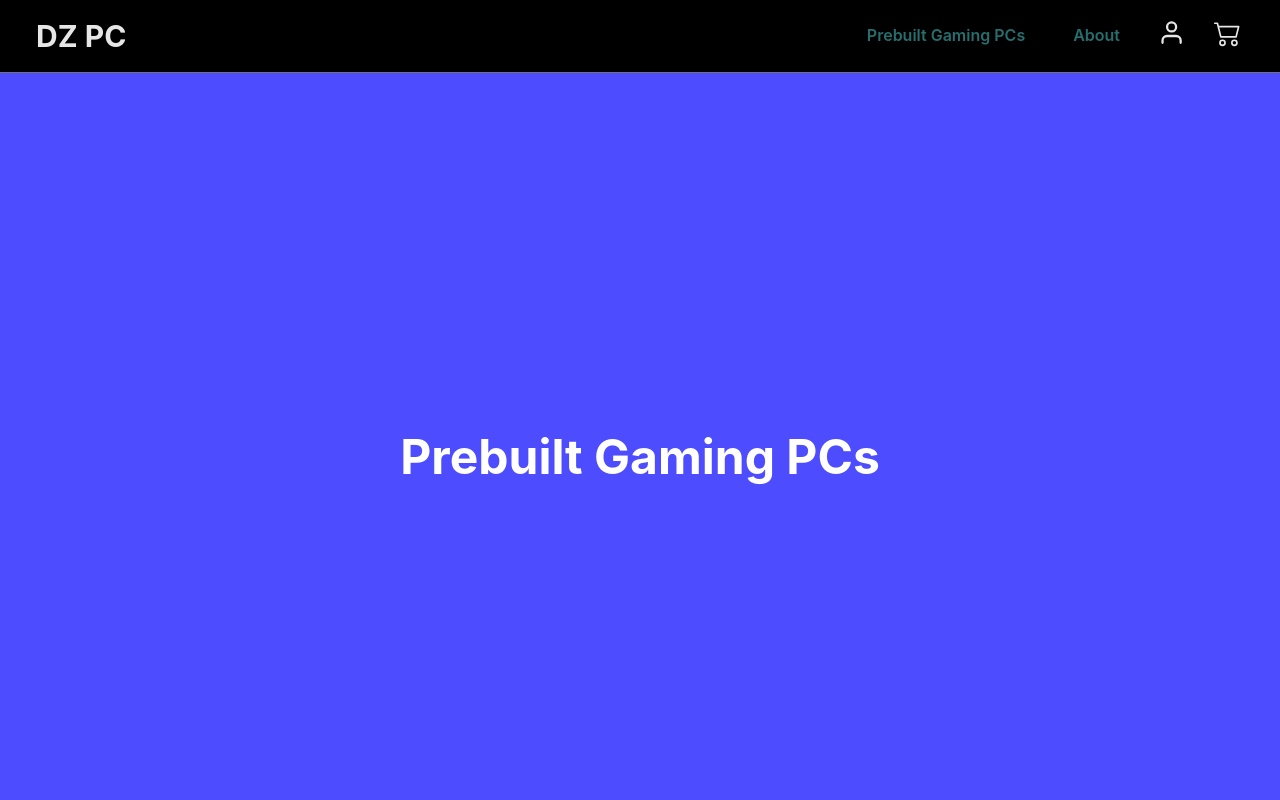
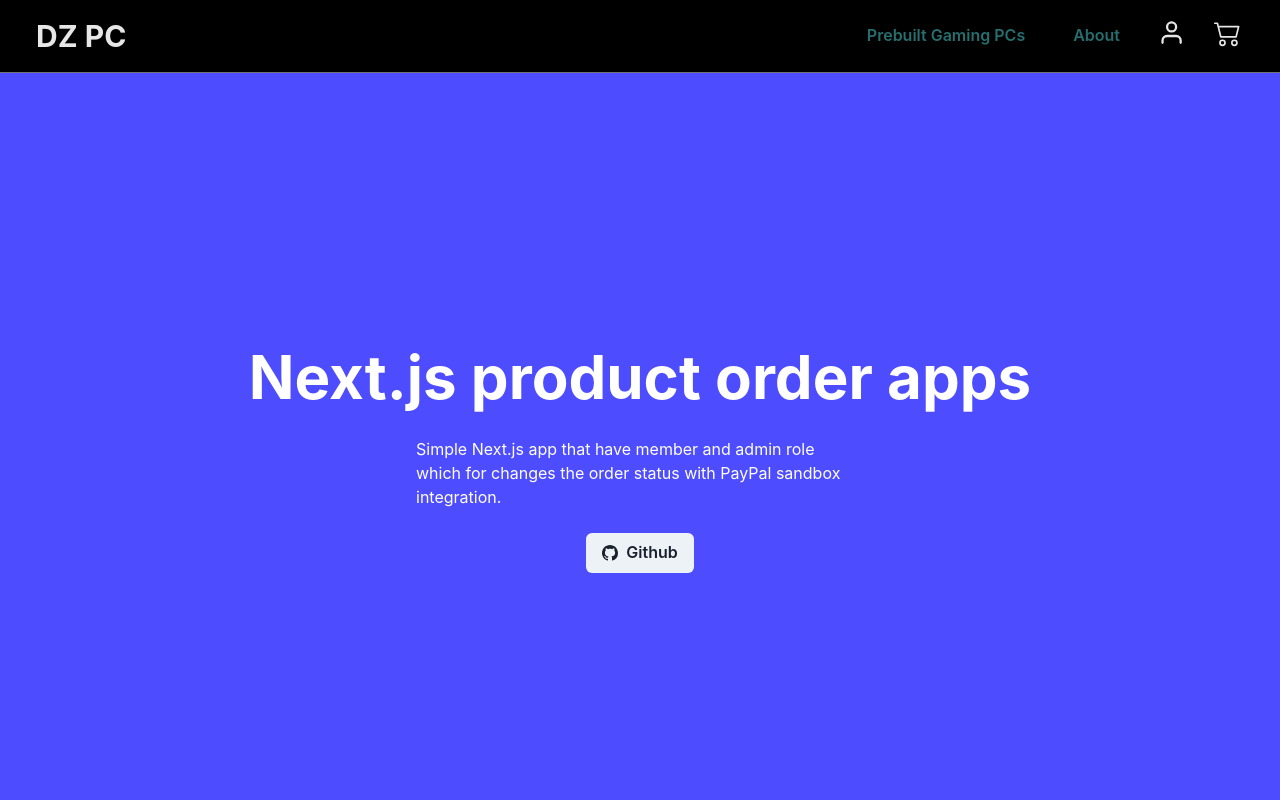
Before and after one commit to samudriawan/pc-company-next, a Next.js app: page / in a window 1280 px wide. Shown: the top 800 px of the page. Built offline with nearby package versions, Linux system fonts and the light colour scheme; no server answers.

Commit message:
**changes** change header text

```diff
--- a/src/pages/index.tsx
+++ b/src/pages/index.tsx
@@ -1,10 +1,6 @@
 import {
 	Box,
 	Button,
-	Card,
-	CardBody,
-	CardFooter,
-	CardHeader,
 	Center,
 	Container,
 	Flex,
@@ -12,6 +8,7 @@ import {
 	GridItem,
 	Heading,
 	Icon,
+	Link,
 	SimpleGrid,
 	Stack,
 	Text,
@@ -23,8 +20,8 @@ import {
 } from 'react-icons/md';
 import { SkipNavContent } from '@chakra-ui/skip-nav';
 import Head from 'next/head';
-import Image from 'next/image';
-import Link from 'next/link';
+import { default as NextLink } from 'next/link';
+import { BsGithub } from 'react-icons/bs';
 
 export default function Home() {
 	return (
@@ -38,14 +35,31 @@ export default function Home() {
 			<main>
 				{/* header section */}
 				<Center
+					display={'flex'}
+					flexDirection={'column'}
 					w="100%"
 					h="calc(100vh - 2rem)"
 					paddingBlock="3rem"
 					bgColor="neon.blue"
 				>
-					<Heading fontSize="5xl" textAlign="center" data-testid="hero_text">
-						Prebuilt Gaming PCs
+					<Heading fontSize="6xl" textAlign="center" data-testid="hero_text">
+						Next.js product order apps
 					</Heading>
+					<Text mt={6} w={'md'}>
+						Simple Next.js app that have member and admin role which for changes
+						the order status with PayPal sandbox integration.
+					</Text>
+					<Link
+						as={NextLink}
+						href={'https://github.com/samudriawan/pc-company-next'}
+						aria-label="Github repo"
+						isExternal
+						mt={6}
+					>
+						<Button leftIcon={<BsGithub />} variant="solid">
+							Github
+						</Button>
+					</Link>
 				</Center>
 
 				{/* Product collection section */}
@@ -64,7 +78,7 @@ export default function Home() {
 						marginTop="2rem"
 						placeItems={'center'}
 					>
-						<Link href={'/product'}>
+						<Link as={NextLink} href={'/product'}>
 							<Button
 								maxW="100%"
 								bg="neon.blue"
```
